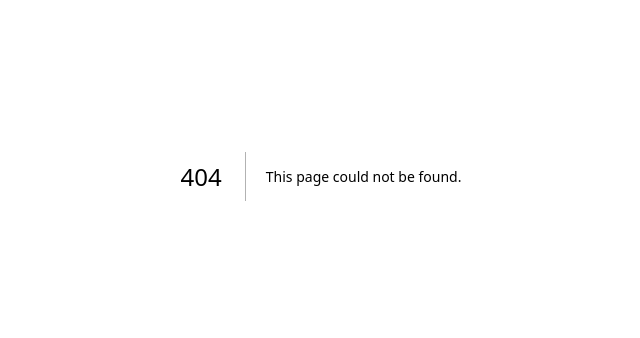
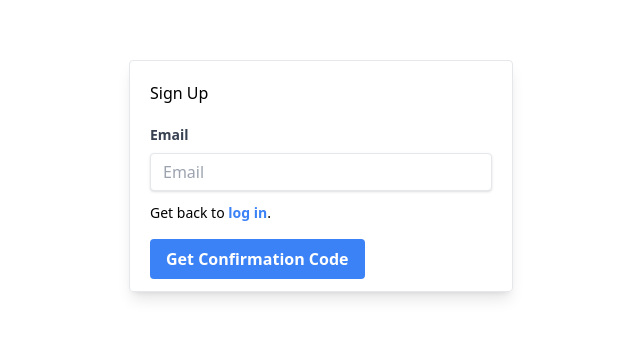
Before and after one commit to chiuinggum/Base24-FrontEnd, a Next.js app: page /emailauth in a window 1280 px wide. Before the commit this address had no page. Shown: the part 224-562 px from the top of the page, without its empty margins (319-959 px from the left). Built offline with nearby package versions, Linux system fonts and the light colour scheme.

Commit message:
feat(auth): add email authentication page

```diff
--- /dev/null
+++ b/components/EmailAuth.js
@@ -0,0 +1,19 @@
+export default function EmailAuth() {
+    return (
+        <div className="w-96 border shadow-lg rounded">
+        <h1 className="m-5">Sign Up</h1>
+        <form>
+            <span className="flex mx-5 my-3 flex-col">
+                <label className="block text-gray-700 text-sm font-bold mb-2" htmlFor="email">Email</label>
+                <input className="shadow appearance-none border rounded w-full py-2 px-3 text-gray-700 leading-tight focus:outline-none focus:shadow-outline" id="email" type="email" placeholder="Email"/>
+            </span>
+            <span className="flex mx-5 my-1 text-sm">
+                    <p>Get back to <a className="inline-block align-baseline font-bold text-sm text-blue-500 hover:text-blue-800" href="./signin">log in</a>.</p>
+            </span>
+            <span>
+                <button className="bg-blue-500 hover:bg-blue-700 text-white font-bold py-2 px-4 rounded mx-5 my-3 focus:outline-none focus:shadow-outline" type="button">Get Confirmation Code</button>
+            </span>
+        </form>
+    </div>
+    );
+};
--- /dev/null
+++ b/pages/emailauth/index.js
@@ -0,0 +1,9 @@
+import EmailAuth from '@/components/EmailAuth';
+
+export default function EmailAuthPage() {
+    return (
+        <div className="h-screen flex justify-center items-center">
+            <EmailAuth/>
+        </div>
+    );
+};
```
